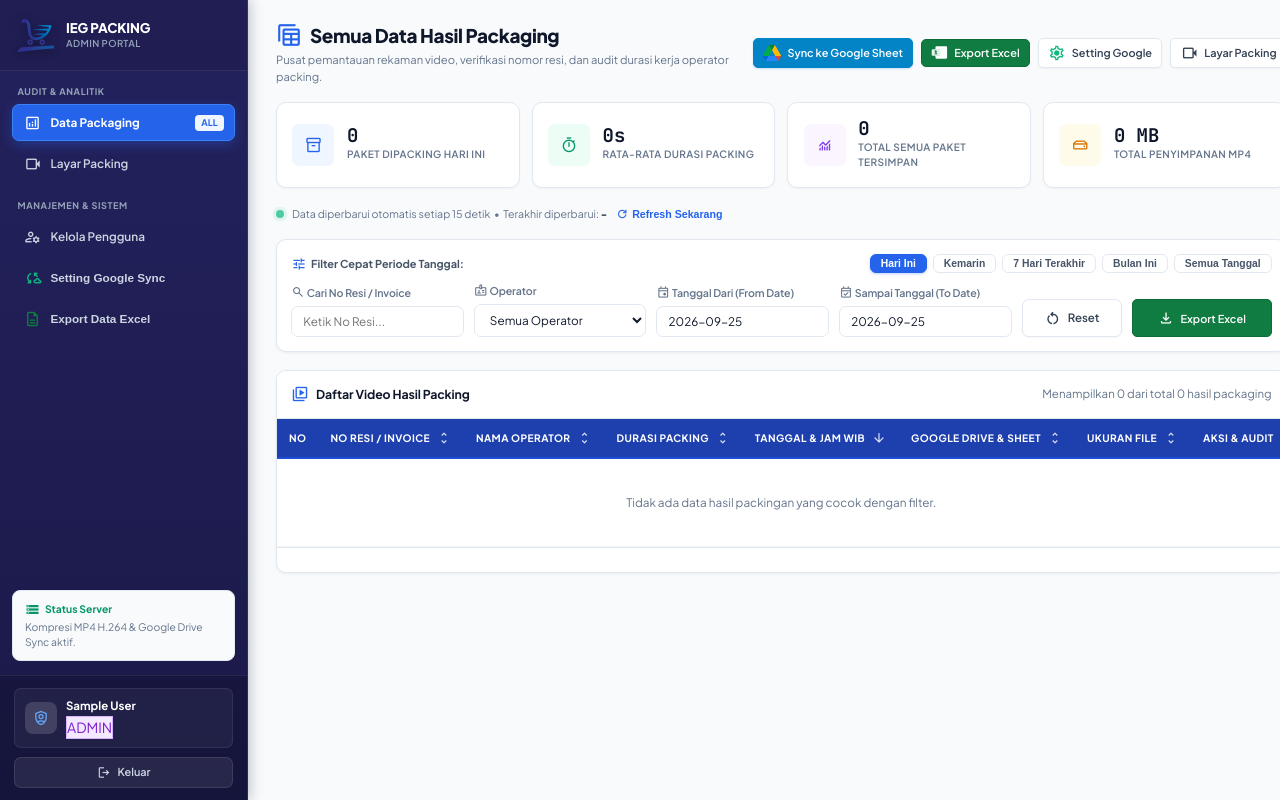
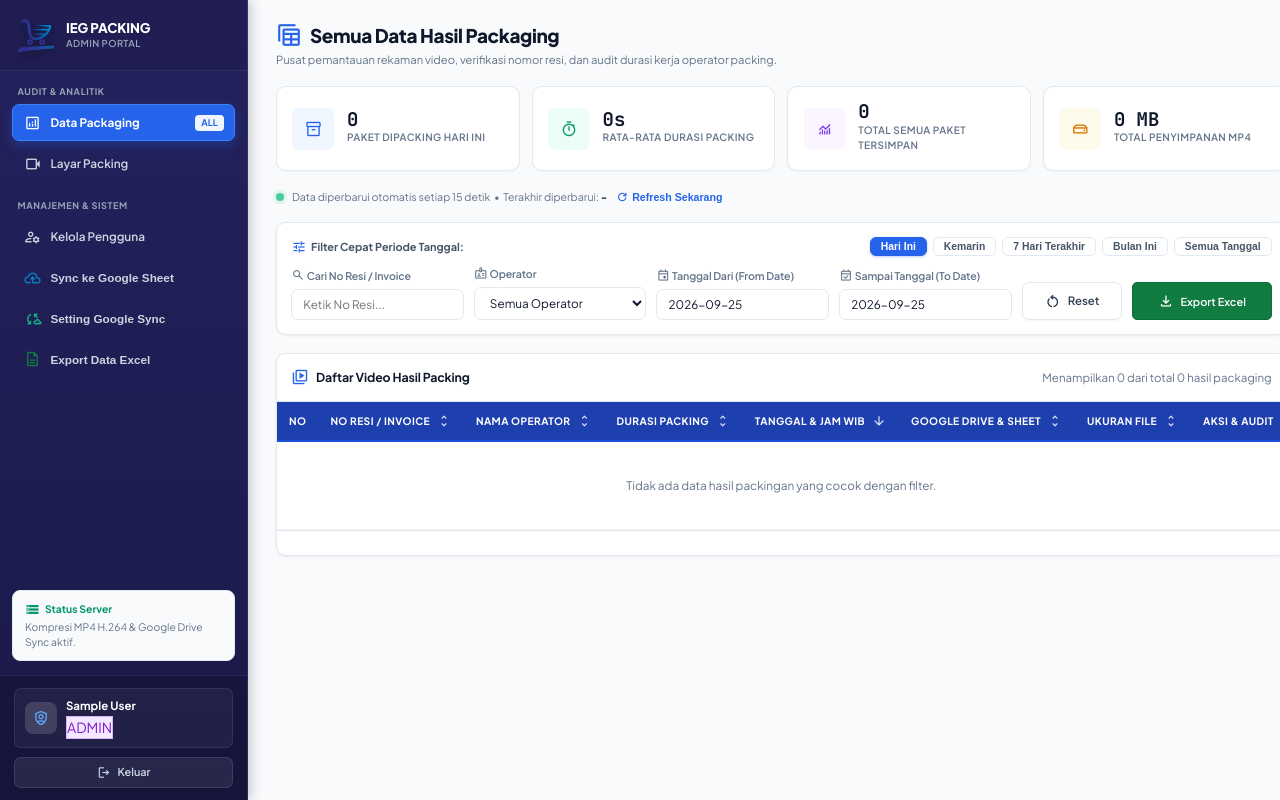
Before and after one commit to dhanielomarthinz-130/kol.affiliate.ieg, a PHP site: page /admin in a window 1280 px wide. Run offline with PHP 8.4, Linux system fonts and the light colour scheme; the visitor is signed in with stand-in values (Sample User, id 1); data that the repository does not hold is empty.

Commit message:
refactor: remove top action button toolbar from admin header and organize in sidebar

```diff
--- a/admin.php
+++ b/admin.php
@@ -73,6 +73,12 @@ $googleSyncCfg = getGoogleSyncConfig();
                         </a>
                         <?php endif; ?>
 
+                        <button type="button" class="nav-link" onclick="startBatchSync()">
+                            <span class="material-symbols-outlined" style="color: #0284c7;">cloud_upload</span>
+                            <span>Sync ke Google Sheet</span>
+                            <span class="nav-badge" id="pendingSyncBadge" style="background: #f59e0b; color: #fff; display: none; font-size: 0.68rem; font-weight: 700; padding: 1px 6px; border-radius: 999px; margin-left: auto;">0</span>
+                        </button>
+
                         <button type="button" class="nav-link" onclick="openGoogleSyncModal()">
                             <span class="material-symbols-outlined" style="color: #10b981;">cloud_sync</span>
                             <span>Setting Google Sync</span>
@@ -130,42 +136,6 @@ $googleSyncCfg = getGoogleSyncConfig();
                     <p style="font-size: 0.8rem; color: #64748b; margin-top: 2px;" id="mainPageSub">
                         Pusat pemantauan rekaman video, verifikasi nomor resi, dan audit durasi kerja operator packing.
                     </p>
-                </div>
-
-                <div style="display: flex; align-items: center; gap: 8px;">
-                    <!-- Tombol Sync dengan Google Drive Icon -->
-                    <button onclick="startBatchSync()" class="btn btn-primary btn-sm" id="btnSyncGoogle" style="background:#0284c7; border-color:#0284c7; display:inline-flex; align-items:center; gap:6px;" title="Sinkronkan data dan rekaman video sesuai filter ke Google Drive & Sheets">
-                        <svg width="18" height="18" viewBox="0 0 87.3 78" style="vertical-align: middle;">
-                          <path d="m6.6 66.85 3.85 6.65c.8 1.4 1.95 2.5 3.3 3.3l13.75-23.8h-27.5c0 1.55.4 3.1 1.2 4.5z" fill="#0066da"/>
-                          <path d="m43.65 25-13.75-23.8c-1.35.8-2.5 1.9-3.3 3.3l-25.4 44a9.06 9.06 0 0 0 -1.2 4.5h27.5z" fill="#00ac47"/>
-                          <path d="m73.55 76.8c1.35-.8 2.5-1.9 3.3-3.3l1.6-2.75 7.65-13.25c.8-1.4 1.2-2.95 1.2-4.5h-27.502l5.852 11.5z" fill="#ea4335"/>
-                          <path d="m43.65 25 13.75-23.8c-1.35-.8-2.9-1.2-4.5-1.2h-18.5c-1.6 0-3.15.45-4.5 1.2z" fill="#00832d"/>
-                          <path d="m59.8 53h-32.3l-13.75 23.8c1.35.8 2.9 1.2 4.5 1.2h50.8c1.6 0 3.15-.45 4.5-1.2z" fill="#2684fc"/>
-                          <path d="m73.4 26.5-12.7-22c-.8-1.4-1.95-2.5-3.3-3.3l-13.75 23.8 16.15 28h27.45c0-1.55-.4-3.1-1.2-4.5z" fill="#ffba00"/>
-                        </svg>
-                        <span>Sync ke Google Sheet</span>
-                        <span class="badge" id="pendingSyncBadge" style="background:#f59e0b; color:#fff; display:none; padding:1px 7px; font-size:0.7rem; border-radius:10px; margin-left:2px;">0</span>
-                    </button>
-
-                    <!-- Tombol Export Excel dengan Icon Excel -->
-                    <button onclick="exportToExcel()" class="btn btn-sm" style="background:#107c41; color:#fff; border:1px solid #0e6c38; display:inline-flex; align-items:center; gap:6px;" title="Download Data ke Excel (.xls)">
-                        <svg width="17" height="17" viewBox="0 0 24 24" style="vertical-align: middle;">
-                          <path fill="#ffffff" d="M21.17 3.25H7.83A1.58 1.58 0 0 0 6.25 4.83v2.92h5.5a1.58 1.58 0 0 1 1.58 1.58v5.34a1.58 1.58 0 0 1-1.58 1.58h-5.5v2.92a1.58 1.58 0 0 0 1.58 1.58h13.34a1.58 1.58 0 0 0 1.58-1.58V4.83a1.58 1.58 0 0 0-1.58-1.58z"/>
-                          <path fill="#ffffff" opacity="0.9" d="M12.5 7.25H2.5A1.5 1.5 0 0 0 1 8.75v6.5A1.5 1.5 0 0 0 2.5 16.75h10a1.5 1.5 0 0 0 1.5-1.5v-6.5a1.5 1.5 0 0 0-1.5-1.5z"/>
-                          <path fill="#107c41" d="M4.6 9.2l1.6 2.8-1.6 2.8h1.4l.9-1.8.9 1.8h1.4l-1.6-2.8 1.6-2.8H9.4L8.4 11l-.9-1.8H6z"/>
-                        </svg>
-                        <span>Export Excel</span>
-                    </button>
-
-                    <button onclick="openGoogleSyncModal()" class="btn btn-outline btn-sm" title="Pengaturan Google Drive & Sheet">
-                        <span class="material-symbols-outlined" style="color:#10b981;">settings</span>
-                        <span>Setting Google</span>
-                    </button>
-
-                    <a href="packing.php" class="btn btn-outline btn-sm">
-                        <span class="material-symbols-outlined">videocam</span>
-                        <span>Layar Packing</span>
-                    </a>
                 </div>
             </div>
 
```
